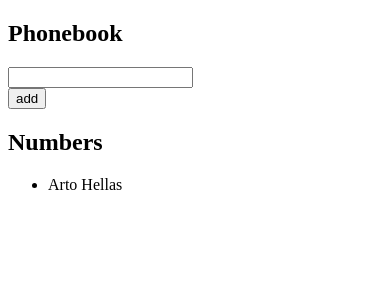
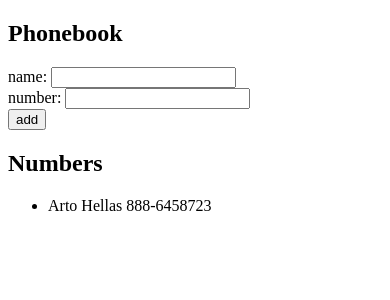
Before and after one commit to Giuva-Sergi/full-stack-open, a React (Vite) app in the folder part-2/phonebook/: page / in a window 390 px wide. Shown: the top 300 px of the page. Built offline with nearby package versions, Linux system fonts and the light colour scheme.

Commit message:
phonebook step 3

```diff
--- a/part-2/phonebook/src/App.jsx
+++ b/part-2/phonebook/src/App.jsx
@@ -1,8 +1,11 @@
 import { useState } from "react";
 
 function App() {
-  const [persons, setPersons] = useState([{ id: 1, name: "Arto Hellas" }]);
+  const [persons, setPersons] = useState([
+    { id: 1, name: "Arto Hellas", number: "888-6458723" },
+  ]);
   const [newName, setNewName] = useState("");
+  const [newNumber, setNewNumber] = useState("");
 
   function addPerson(e) {
     e.preventDefault();
@@ -10,14 +13,17 @@ function App() {
     if (persons.some((person) => person.name === newName)) {
       alert(`${newName} is already added to the phonebook`);
       setNewName("");
+      setNewNumber("");
       return;
     }
     const newPerson = {
       id: persons.length + 1,
       name: newName,
+      number: newNumber,
     };
     setPersons([...persons, newPerson]);
     setNewName("");
+    setNewNumber("");
   }
 
   return (
@@ -25,7 +31,15 @@ function App() {
       <h2>Phonebook</h2>
       <form onSubmit={addPerson}>
         <div>
+          name:{" "}
           <input value={newName} onChange={(e) => setNewName(e.target.value)} />
+        </div>
+        <div>
+          number:{" "}
+          <input
+            value={newNumber}
+            onChange={(e) => setNewNumber(e.target.value)}
+          />
         </div>
         <div>
           <button type="submit">add</button>
@@ -33,8 +47,11 @@ function App() {
       </form>
       <h2>Numbers</h2>
       <ul>
-        {persons.map((persons) => (
-          <li key={persons.id}>{persons.name}</li>
+        {persons.map((person) => (
+          <li key={person.id}>
+            <span>{person.name} </span>
+            <span>{person.number}</span>
+          </li>
         ))}
       </ul>
     </div>
```
